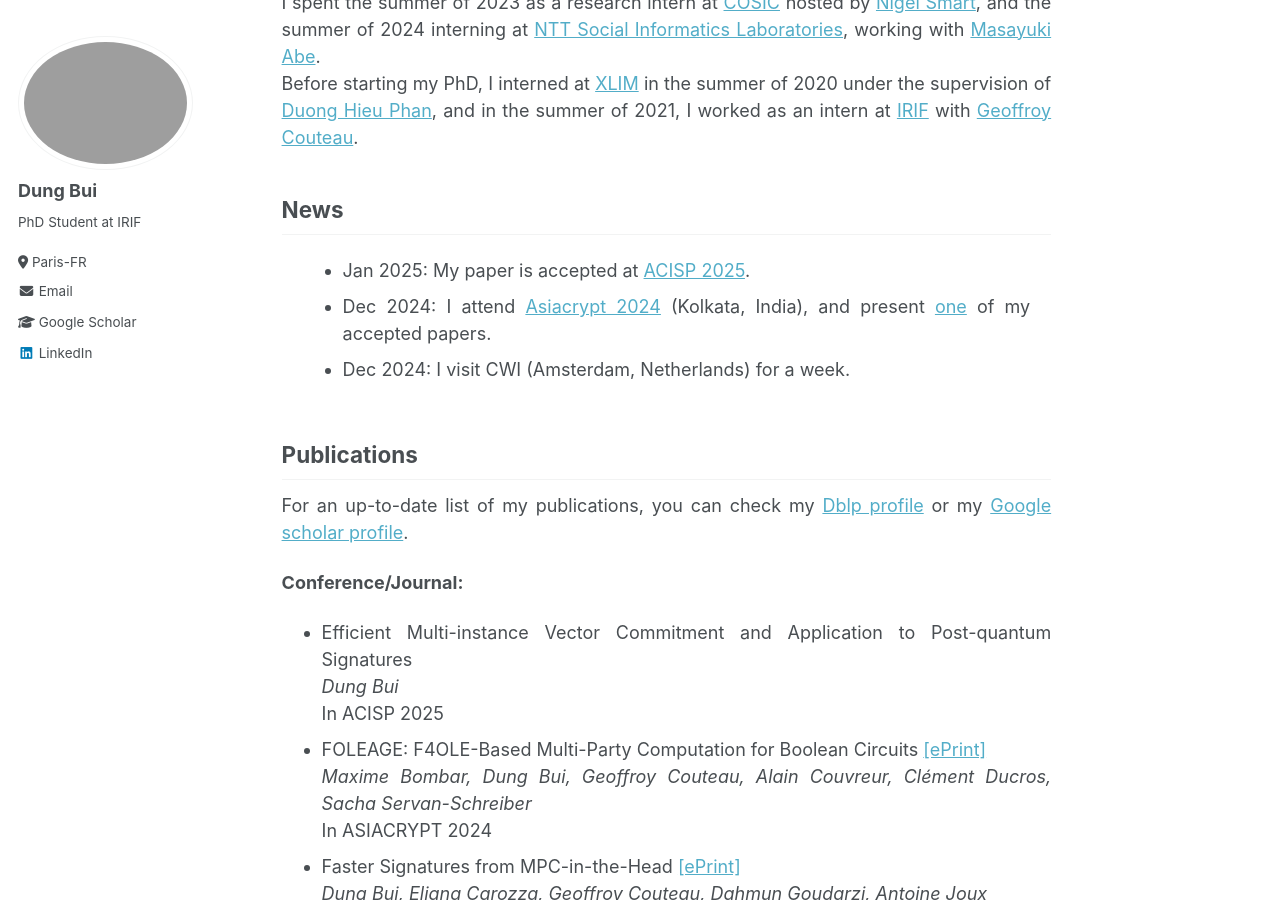
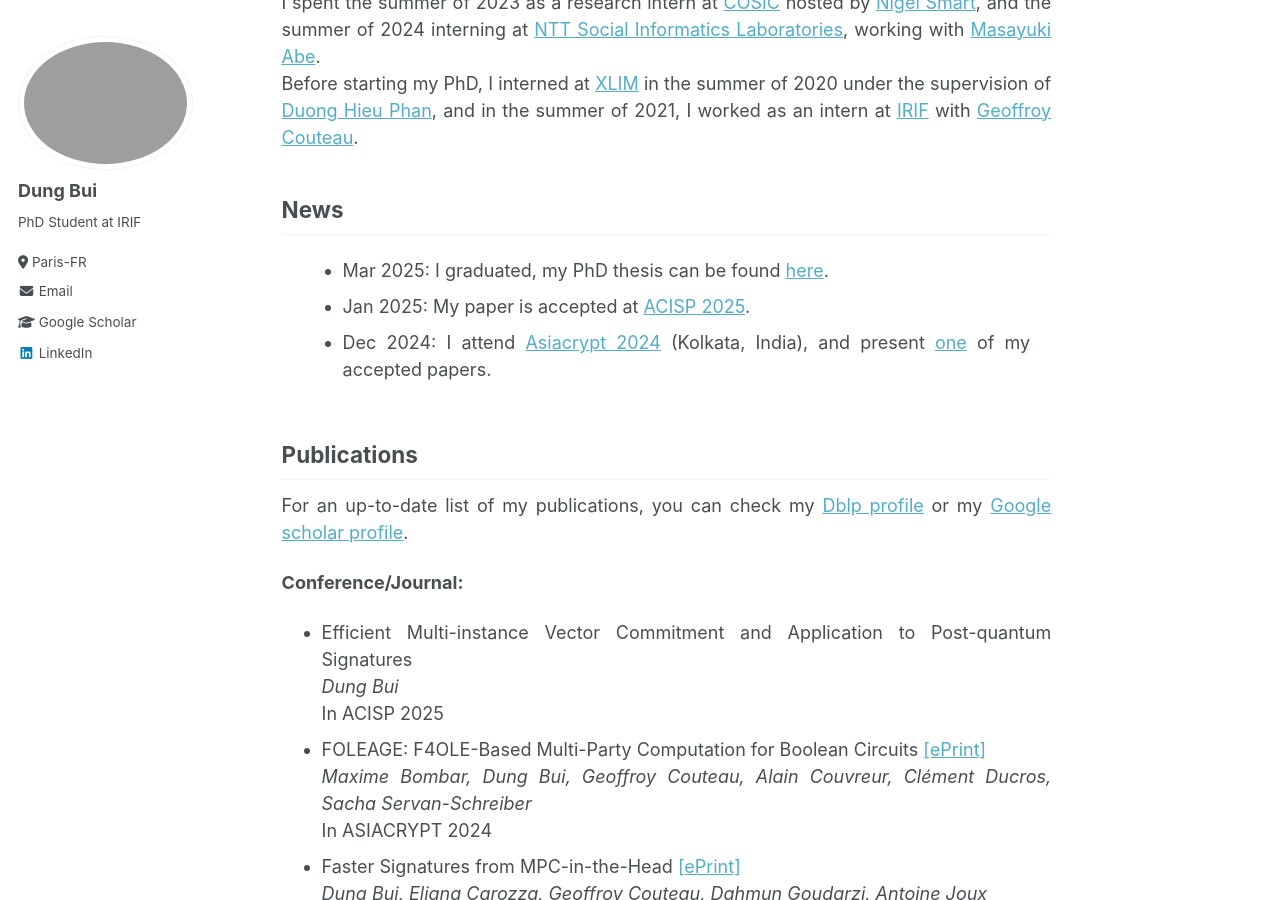
Before and after one commit to dungbui15/dungbui15.github.io, a Jekyll site: the page built from _pages/about.md, in a window 1280 px wide and 900 px high, scrolled down 429 px. Built offline with Jekyll 4.4.1, drawn with Linux system fonts in a browser that asks for light colours.

Commit message:
Update about.md

```diff
--- a/_pages/about.md
+++ b/_pages/about.md
@@ -40,6 +40,7 @@ Before starting my PhD, I interned at [XLIM](https://www.xlim.fr/en) in the summ
 ## News
 <div class="scrollable">
   <ul>
+    <li>Mar 2025: I graduated, my PhD thesis can be found <a href="files/thesis.pdf">here</a>. </li>
     <li>Jan 2025: My paper is accepted at <a href="https://uow-ic2.github.io/acisp2025/cfp.html">ACISP 2025</a>.</li>
     <li>Dec 2024: I attend <a href="https://asiacrypt.iacr.org/2024/">Asiacrypt 2024</a> (Kolkata, India), and present <a href="https://eprint.iacr.org/2024/252">one</a> of my accepted papers.</li>
     <li>Dec 2024: I visit CWI (Amsterdam, Netherlands) for a week.</li>
```
